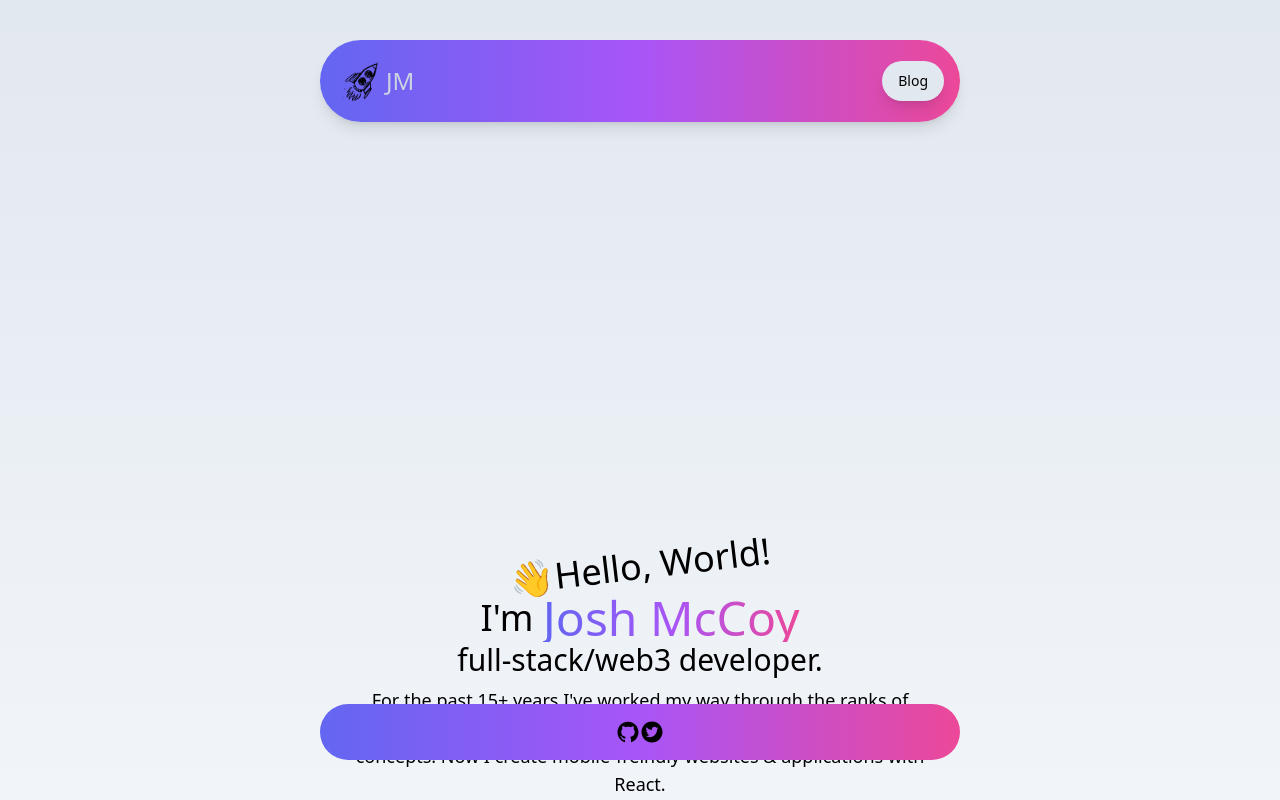
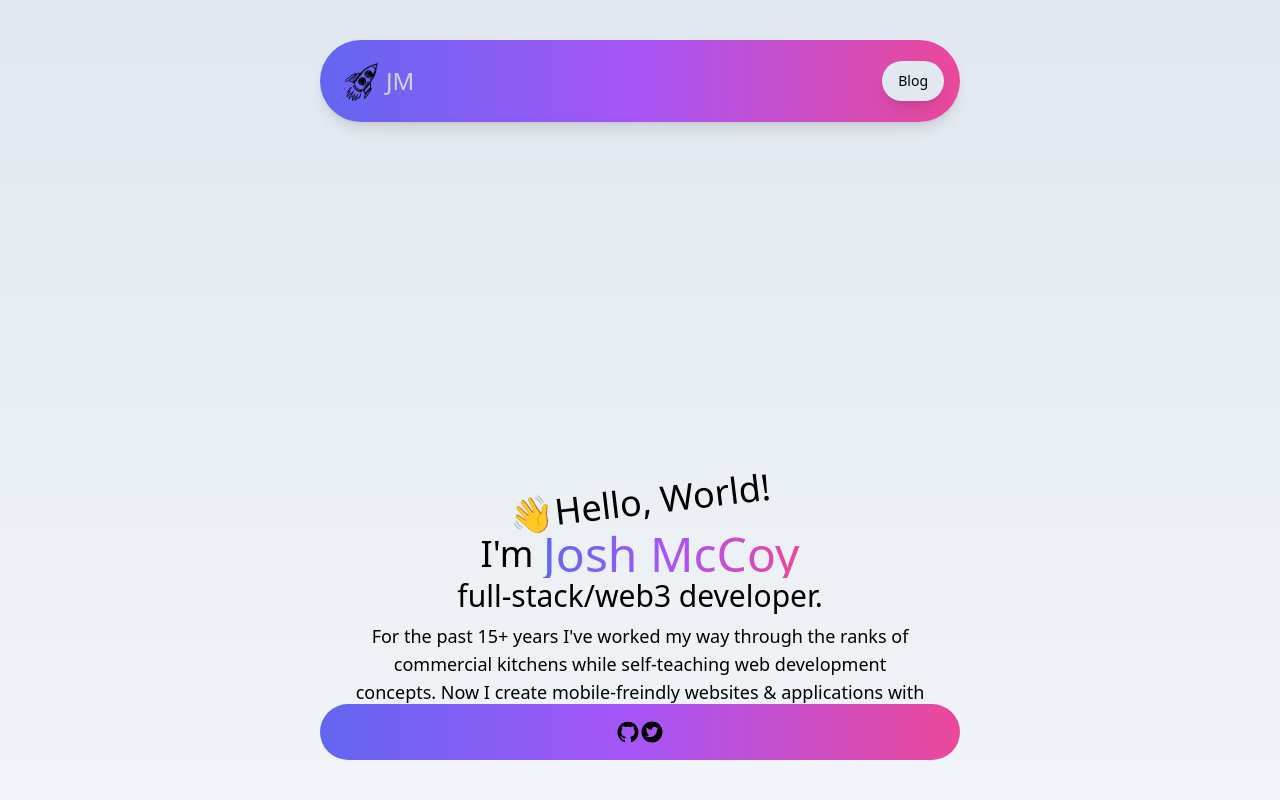
Before and after one commit to joshmccoydev/joshmccoy.dev, a Next.js app: page / in a window 1280 px wide. Shown: the top 800 px of the page. Built offline with nearby package versions, Linux system fonts and the light colour scheme.

Commit message:
spacing issue

```diff
--- a/app/page.js
+++ b/app/page.js
@@ -10,11 +10,11 @@ import { Icon } from '@iconify/react'
 
 export default function Home() {
   return (
-    <main className="container text-center md:w-2/3 lg:w-1/2 sm:pt-32 md:pt-28 lg:pt-80 xl:pt-96">
+    <main className="container text-center md:w-2/3 lg:w-1/2 sm:pt-32 md:pt-28 lg:pt-80">
       <section id="about" className="pt-10 place-self">
         <h3 className="text-4xl z-10 -rotate-[6.75deg]">👋Hello, World!</h3>
         <div className="flex justify-center pt-2">
-            <h2 className="text-4xl my-auto">I&apos;m&nbsp;</h2>
+            <h2 className="text-4xl my-auto">I'm&nbsp;</h2>
             <h2 className="text-5xl my-auto bg-gradient-to-r from-indigo-500 via-purple-500 to-pink-500 text-transparent bg-clip-text dark:bg-gradient-to-r dark:from-indigo-500 dark:via-purple-500 dark:to-pink-500">
             Josh McCoy
             </h2>
@@ -23,7 +23,7 @@ export default function Home() {
           full-stack/web3 developer.
         </h3>
         <p className="text-lg my-2">
-          For the past 15+ years I've worked my way through the ranks of commercial kitchens while self-teaching web development concepts. Now I create mobile-freindly websites & applications with React.        </p>
+          For the past 15+ years I've worked my way through the ranks of commercial kitchens while self-teaching web development concepts. Now I create mobile-freindly websites & applications with React.</p>
         <div className="cross-fade w-full items-center">
           <Image src={profile} className="mx-auto rounded-full"
           alt="My Memoji"
```
